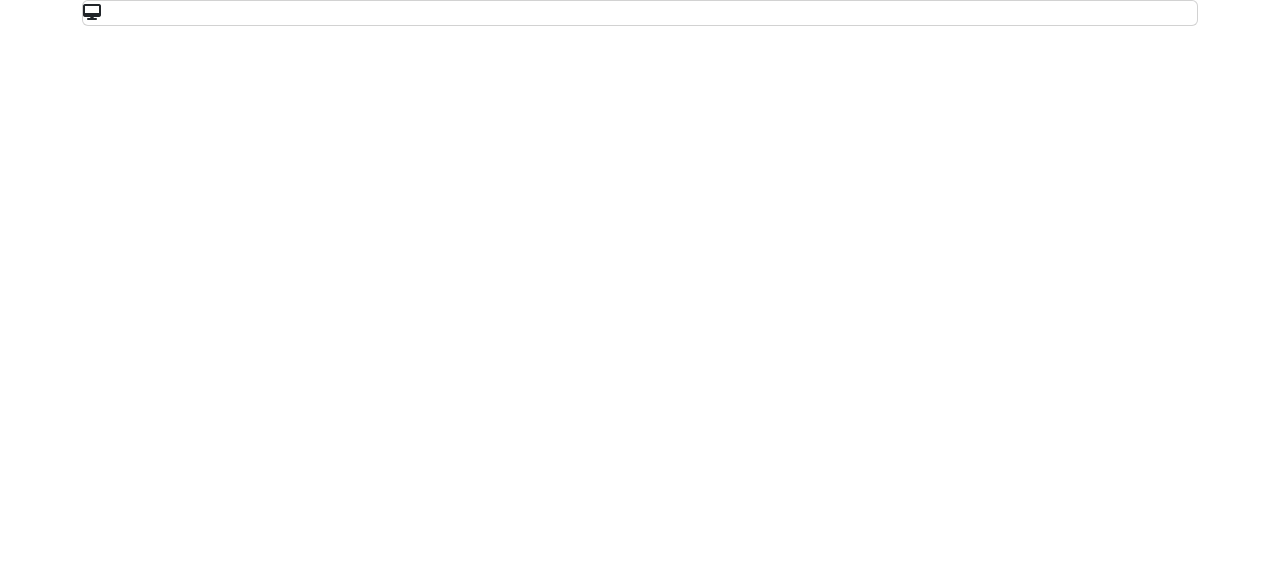
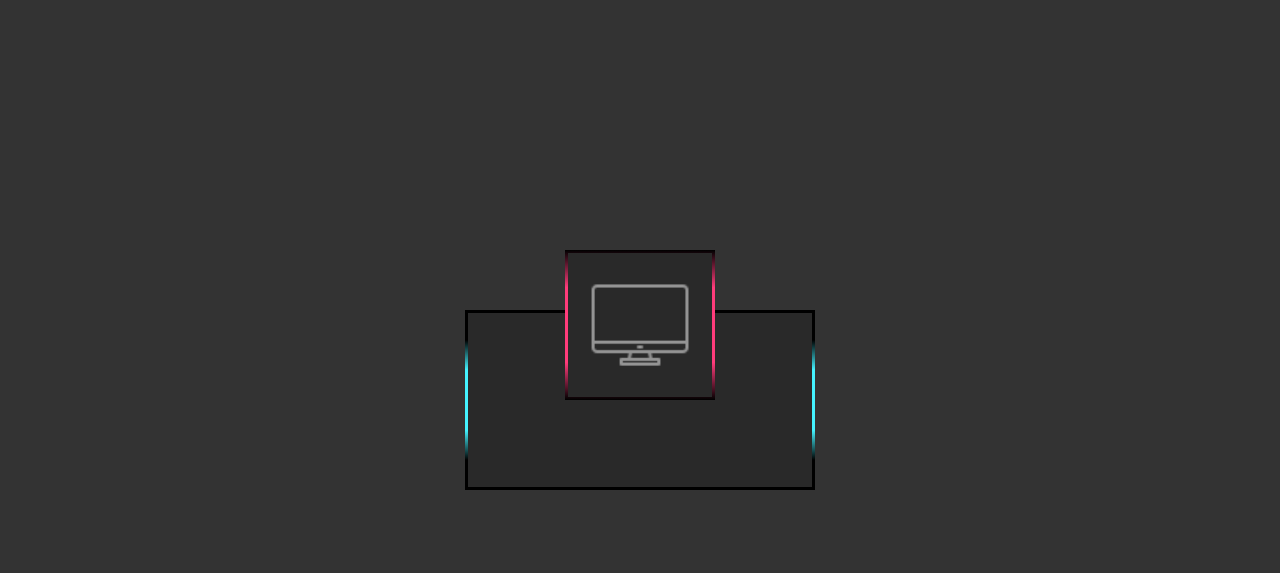
Before and after one commit to AsiyaAkther/Portfolio-Website-demo-02, a plain HTML site: page practice.html in a window 1280 px wide. Drawn offline with Linux system fonts and the light colour scheme.

Commit message:
Day 6 - Learn animated card design

```diff
--- a/css/style.css
+++ b/css/style.css
@@ -242,3 +242,124 @@ section{
     margin-top: 50px;
 }
 /* ================== Service section codes end here =============== */
+
+#body-2{
+    display: flex;
+    justify-content: center;
+    align-items: center;
+    min-height: 100vh;
+    background: #333;
+}
+.container{
+    position: relative;
+    display: flex;
+    padding: 80px 40px;
+    justify-content: center;
+    align-items: center;
+    flex-wrap: wrap;
+    gap: 80px;
+}
+.card{
+    position: relative;
+    width: 350px;
+    height: 180px;
+    background: #333;
+    transition: 0.5s;
+}
+.card:hover{
+    height: 450px;
+}
+.card .lines{
+    position: absolute;
+    inset: 0;
+    background: #000;
+    overflow: hidden;
+}
+.card .lines::before{
+    content: '';
+    position: absolute;
+    top: 50%;
+    left: 50%;
+    width: 600px;
+    height: 120px;
+    background: linear-gradient(transparent, #45f3ff, #45f3ff, #45f3ff, transparent);
+    animation: animate 4s linear infinite;
+    animation-play-state: paused;
+}
+.card:hover .lines::before{
+    animation-play-state: running;
+}
+@keyframes animate {
+    0%{
+        transform: translate(-50%, -50%) rotate(0deg);
+    }
+    100%{
+        transform: translate(-50%, -50%) rotate(360deg);
+    }
+}
+.card .lines::after{
+    content: '';
+    position: absolute;
+    inset: 3px;
+    background: #292929;
+}
+.card .imgBx{
+    position: absolute;
+    top: -60px;
+    left: 50%;
+    width: 150px;
+    height: 150px;
+    transform: translateX(-50%);
+    background: #000;
+    transition: 0.5s;
+    z-index: 10;
+    overflow: hidden;
+    display: flex;
+    justify-content: center;
+    align-items: center;
+}
+.card:hover .imgBx{
+    top: 25px;
+    width: 250px;
+    height: 250px;
+}
+.card .imgBx::before{
+    content: '';
+    position: absolute;
+    top: 50%;
+    left: 50%;
+    width: 500px;
+    height: 150px;
+    transform: translate(-50%,-50%);
+    background: linear-gradient(transparent, #ff3c7b, #ff3c7b, #ff3c7b, transparent);
+    animation: animate2 6s linear infinite;
+    animation-play-state: paused;
+}
+.card:hover .imgBx::before{
+    animation-play-state: running;
+}
+@keyframes animate2 {
+    0%{
+        transform: translate(-50%,-50%) rotate(360deg);
+    }
+    100%{
+        transform: translate(-50%,-50%) rotate(0deg);
+    }
+}
+.card .imgBx::after{
+    content: '';
+    position: absolute;
+    inset: 3px;
+    background: #292929;
+}
+.card .imgBx img{
+    position: absolute;
+    z-index: 1;
+    filter: invert(1);
+    opacity: 0.5;
+    transition: 0.5s;
+    width: 100px;
+}
+.card:hover .imgBx img{
+    opacity: 1;
+}
--- a/practice.html
+++ b/practice.html
@@ -5,18 +5,23 @@
     <meta http-equiv="X-UA-Compatible" content="IE=edge">
     <meta name="viewport" content="width=device-width, initial-scale=1.0">
     <link rel="stylesheet" href="css/all.css">
-    <link rel="stylesheet" href="css/bootstrap.min.css">
     <link rel="stylesheet" href="css/style.css">
     <title>practice</title>
 </head>
-<body>
+<body id="body-2">
     <div class="container">
         <div class="card">
             <div class="lines"></div>
             <div class="imgBx">
-                <i class="fa-solid fa-desktop"></i>
+                <img src="images/pc.png" alt="">
             </div>
-            <div class="content"></div>
+            <div class="content">
+                <div class="details">
+                    <h2>Design</h2>
+                    <p>Lorem ipsum dolor sit amet, consectetur adipisicing elit. Aut omnis iure, minus dolorum magnam quasi!</p>
+                    <a href="">Read More</a>
+                </div>
+            </div>
         </div>
     </div>
 </body>
```
Also changed, not shown: images/pc.png (added).
